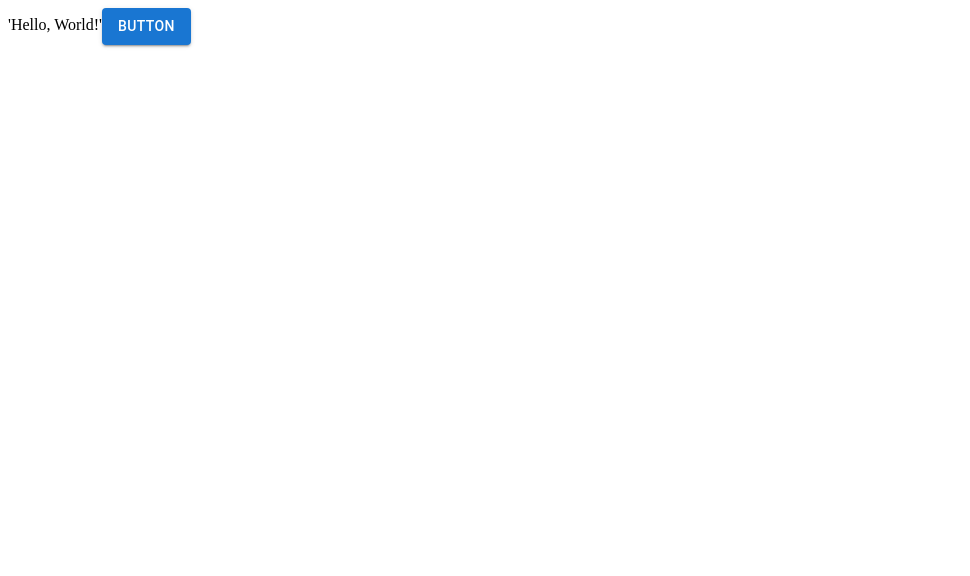
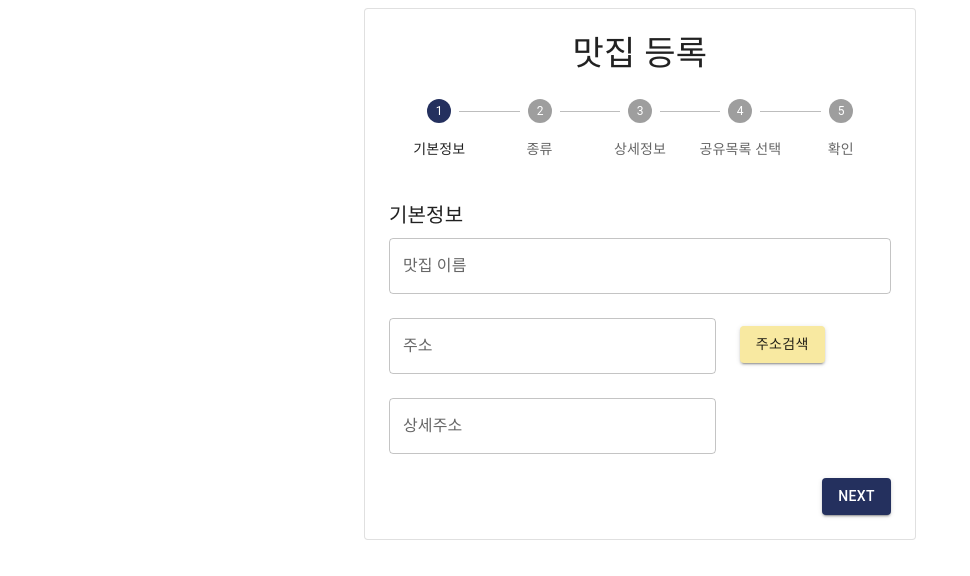
Before and after one commit to Prepare-get-to-outside/ui, a Next.js app: page / in a window 1280 px wide. Shown: the top 576 px of the page, without its empty margins (0-970 px from the left). Built offline with nearby package versions, Linux system fonts and the light colour scheme.

Commit message:
[feat] 맛집등록 입력화면 개발

```diff
--- a/package.json
+++ b/package.json
@@ -12,6 +12,8 @@
     "@emotion/styled": "^11.8.1",
     "@mui/material": "^5.4.3",
     "@types/react-dom": "^17.0.11",
+    "mobx": "^6.4.2",
+    "mobx-react-lite": "^3.3.0",
     "next": "12.0.10",
     "react": "^17.0.2",
     "react-dom": "^17.0.2",
--- /dev/null
+++ b/pages/EnrollRestaurant/Confirm.tsx
@@ -0,0 +1,56 @@
+import { Grid, Typography } from "@mui/material";
+import React, { FC } from "react";
+import { observer } from 'mobx-react-lite';
+import store from "./store/store";
+import { FOOD_TYPES, SHARE_LIST } from "./store/enums";
+
+const Confirm: FC = observer(() => {
+    const { foodTypeId,  resName, mainAddr, detailAddr, shareId } = store;
+
+  return (
+    <>
+      <Typography variant="h6" gutterBottom>
+        맛집 등록 정보 확인
+      </Typography>
+      <Grid container spacing={3}>
+        <Grid item xs={6}>
+          맛집 이름
+        </Grid>
+        <Grid item xs={6}>
+          {resName}
+        </Grid>
+        <Grid item xs={6}>
+          주소
+        </Grid>
+        <Grid item xs={6}>
+          {mainAddr}
+        </Grid>
+        <Grid item xs={6}>
+          상세 주소
+        </Grid>
+        <Grid item xs={6}>
+          {detailAddr}
+        </Grid>
+        <Grid item xs={6}>
+          음식 종류
+        </Grid>
+        <Grid item xs={6}>
+          {FOOD_TYPES[foodTypeId].name}
+        </Grid>
+
+        {shareId >= 0 &&
+            <>
+                <Grid item xs={6}>
+                공유 목록
+                </Grid>
+                <Grid item xs={6}>
+                {SHARE_LIST[shareId].name}
+                </Grid>
+            </>
+        }
+      </Grid>
+    </>
+  );
+});
+
+export default Confirm;
--- /dev/null
+++ b/pages/EnrollRestaurant/DefaultInfo.tsx
@@ -0,0 +1,52 @@
+import { Button, Grid, TextField, Typography } from "@mui/material";
+import React, { FC } from "react";
+import { observer } from "mobx-react-lite";
+import store from "./store/store";
+
+const DefaultInfo: FC = observer(() => {
+    const {setResName, setMainAddrName, setDetailAddrName } = store;
+
+  const hanleChaneResName = (event: React.ChangeEvent<HTMLInputElement>) => {
+    setResName(event.target.value);
+  };
+
+  const hanleChaneMainAddr = (event: React.ChangeEvent<HTMLInputElement>) => {
+    setMainAddrName(event.target.value);
+  };
+
+  const hanleChaneDetailAddr = (event: React.ChangeEvent<HTMLInputElement>) => {
+    setDetailAddrName(event.target.value);
+  };
+
+  return (
+    <>
+      <Typography variant="h6" gutterBottom>
+        기본정보
+      </Typography>
+      <Grid container spacing={3}>
+        <Grid item xs={12}>
+          <TextField
+            name="맛집 이름"
+            label="맛집 이름"
+            fullWidth
+            onChange={hanleChaneResName}
+          />
+        </Grid>
+        <Grid item xs={8}>
+          <TextField name="주소" label="주소" fullWidth
+            onChange={hanleChaneMainAddr}/>
+        </Grid>
+        <Grid item xs={4}>
+          <Button sx={{ mt: 1 }} color="secondary" variant="contained">
+            주소검색
+          </Button>
+        </Grid>
+        <Grid item xs={8}>
+          <TextField name="상세주소" label="상세주소" fullWidth onChange={hanleChaneDetailAddr}/>
+        </Grid>
+      </Grid>
+    </>
+  );
+});
+
+export default DefaultInfo;
--- /dev/null
+++ b/pages/EnrollRestaurant/DetailInfo.tsx
@@ -0,0 +1,30 @@
+import { FormControl, Grid, MenuItem, Select, SelectChangeEvent, Typography } from "@mui/material";
+import React, { FC } from "react";
+import { observer } from 'mobx-react-lite';
+import store from "./store/store";
+
+
+
+const DetailInfo: FC = observer(() => {
+    const { foodTypeId, setFoodTypeId } = store;
+
+    function handleChangeType(event: SelectChangeEvent) {
+        const id: string = event.target.value;
+
+        setFoodTypeId(Number(id));
+    }
+  return (
+    <>
+      <Typography variant="h6" gutterBottom>
+        상세 정보
+      </Typography>
+      <Grid container spacing={3}>
+        <Grid item xs={12}>
+
+        </Grid>
+      </Grid>
+    </>
+  );
+});
+
+export default DetailInfo;
--- /dev/null
+++ b/pages/EnrollRestaurant/EnrollRestaurant.tsx
@@ -0,0 +1,111 @@
+import { ThemeProvider } from "@emotion/react";
+import {
+  Button,
+  Container,
+  createTheme,
+  Paper,
+  Step,
+  StepLabel,
+  Stepper,
+  Typography,
+  Box,
+} from "@mui/material";
+import React, { FC, useState } from "react";
+import { observer } from "mobx-react-lite";
+import DefaultInfo from "./DefaultInfo";
+import FoodType from "./FoodType";
+import store from "./store/store";
+import DetailInfo from "./DetailInfo";
+import SelectShare from "./SelectShare";
+import Confirm from "./Confirm";
+
+const theme = createTheme({
+  palette: {
+    secondary: {
+      main: "#F8E9A1",
+    },
+    primary: {
+      main: "#24305E",
+    },
+  },
+});
+
+const steps = ["기본정보", "종류", "상세정보", "공유목록 선택", "확인"];
+
+function getStepContent(step: number) {
+  switch (step) {
+    case 0:
+      return <DefaultInfo />;
+    case 1:
+      return <FoodType />;
+    case 2:
+      return <DetailInfo />;
+    case 3:
+      return <SelectShare />;
+    case 4:
+      return <Confirm />;
+
+    default:
+      throw Error("Unknown Step");
+  }
+}
+
+const EnrollRestaurant: FC = observer(() => {
+  const { activeStep, setActiveStep } = store;
+
+  const handleNext = () => {
+    setActiveStep(activeStep + 1);
+  };
+
+  return (
+    <ThemeProvider theme={theme}>
+      <Container component="main" maxWidth="sm" sx={{ mb: 4 }}>
+        <Paper variant="outlined" sx={{ p: { xs: 2, md: 3 } }}>
+          <Typography component="h1" variant="h4" align="center">
+            맛집 등록
+          </Typography>
+          <Stepper
+            activeStep={activeStep}
+            alternativeLabel
+            sx={{ pb: 5, pt: 3 }}
+          >
+            {steps.map((label) => (
+              <Step key={label}>
+                <StepLabel>{label}</StepLabel>
+              </Step>
+            ))}
+          </Stepper>
+
+          {getStepContent(activeStep)}
+
+
+            {activeStep < steps.length - 1 ? (
+                <Box sx={{ display: "flex", justifyContent: "flex-end" }}>
+                    <Button
+                        variant="contained"
+                        color="primary"
+                        sx={{ mt: 3, ml: 1 }}
+                        onClick={handleNext}
+                    >
+                        Next
+                    </Button>
+                </Box>
+            ) : (
+                <Box sx={{ display: "flex", justifyContent: 'center'}}>
+                    <Button
+                        variant="contained"
+                        color="primary"
+                        sx={{ mt: 3, ml: 1 }}
+                        onClick={handleNext}
+                    >
+                        완료
+                    </Button>
+                </Box>
+            )}
+        </Paper>
+      </Container>
+    </ThemeProvider>
+  );
+});
+
+export default EnrollRestaurant;
--- /dev/null
+++ b/pages/EnrollRestaurant/FoodType.tsx
@@ -0,0 +1,35 @@
+import { FormControl, Grid, MenuItem, Select, SelectChangeEvent, Typography } from "@mui/material";
+import React, { FC } from "react";
+import { observer } from 'mobx-react-lite';
+import store from "./store/store";
+import { FOOD_TYPES } from "./store/enums";
+
+const FoodType: FC = observer(() => {
+    const { foodTypeId, setFoodTypeId } = store;
+
+    function handleChangeType(event: SelectChangeEvent) {
+        const id: string = event.target.value;
+
+        setFoodTypeId(Number(id));
+    }
+  return (
+    <>
+      <Typography variant="h6" gutterBottom>
+        음식 종류
+      </Typography>
+      <Grid container spacing={3}>
+        <Grid item xs={12}>
+          <FormControl fullWidth>
+            <Select value={foodTypeId.toString()} onChange={handleChangeType}>
+              {FOOD_TYPES.map((foodType) => (
+                <MenuItem value={foodType.id}>{foodType.name}</MenuItem>
+              ))}
+            </Select>
+          </FormControl>
+        </Grid>
+      </Grid>
+    </>
+  );
+});
+
+export default FoodType;
--- /dev/null
+++ b/pages/EnrollRestaurant/SelectShare.tsx
@@ -0,0 +1,35 @@
+import { FormControl, Grid, MenuItem, Select, SelectChangeEvent, Typography } from "@mui/material";
+import React, { FC } from "react";
+import { observer } from 'mobx-react-lite';
+import store from "./store/store";
+import { SHARE_LIST } from "./store/enums";
+
+const SelectShare: FC = observer(() => {
+    const { shareId, setShareId } = store;
+
+    function handleChangeType(event: SelectChangeEvent) {
+        const id: string = event.target.value;
+
+        setShareId(Number(id));
+    }
+  return (
+    <>
+      <Typography variant="h6" gutterBottom>
+        공유목록 선택
+      </Typography>
+      <Grid container spacing={3}>
+        <Grid item xs={12}>
+        <FormControl fullWidth>
+            <Select value={shareId.toString()} onChange={handleChangeType}>
+              {SHARE_LIST.map((item) => (
+                <MenuItem value={item.id}>{item.name}</MenuItem>
+              ))}
+            </Select>
+          </FormControl>
+        </Grid>
+      </Grid>
+    </>
+  );
+});
+
+export default SelectShare;
--- /dev/null
+++ b/pages/EnrollRestaurant/store/enums.tsx
@@ -0,0 +1,15 @@
+
+export const FOOD_TYPES = [
+    { id: 0, name: "한식" },
+    { id: 1, name: "중식" },
+    { id: 2, name: "일식" },
+    { id: 3, name: "양식" },
+  ];
+
+
+export const SHARE_LIST = [
+    { id: 0, name: "순대 맛집 모임" },
+    { id: 1, name: "모두의 로컬 맛집" },
+    { id: 2, name: "안주 맛집" },
+    { id: 3, name: "맵찔이 맛집" },
+];
--- /dev/null
+++ b/pages/EnrollRestaurant/store/store.tsx
@@ -0,0 +1,41 @@
+import { makeAutoObservable } from 'mobx';
+
+class Store {
+    activeStep: number = 0;
+    foodTypeId: number = 0;
+    resName: string = "";
+    mainAddr: string = "";
+    detailAddr: string = "";
+    shareId: number = 0;
+
+    constructor() {
+        makeAutoObservable(this);
+    }
+
+    setActiveStep = (step: number) => {
+        this.activeStep = step;
+    }
+
+    setFoodTypeId = (foodTypeId: number) => {
+        this.foodTypeId = foodTypeId;
+    }
+
+    setResName = (name: string) => {
+        this.resName = name;
+    }
+
+    setMainAddrName= (name: string) => {
+        this.mainAddr = name;
+    }
+
+    setDetailAddrName = (name: string) => {
+        this.detailAddr = name;
+    }
+
+    setShareId = (id: number) => {
+        this.shareId = id;
+    }
+}
+
+const store = new Store();
+export default store;
--- a/pages/index.js
+++ b/pages/index.js
@@ -1,12 +1,9 @@
 import React, { FC } from 'react';
-import Button from '@mui/material/Button';
+import EnrollRestaurant from './EnrollRestaurant/EnrollRestaurant';
 
 const App = () => {
     return (
-        <div>
-            'Hello, World!'
-            <Button variant='contained'>Button</Button>
-        </div>
+        <EnrollRestaurant />
     )
 }
 
```
